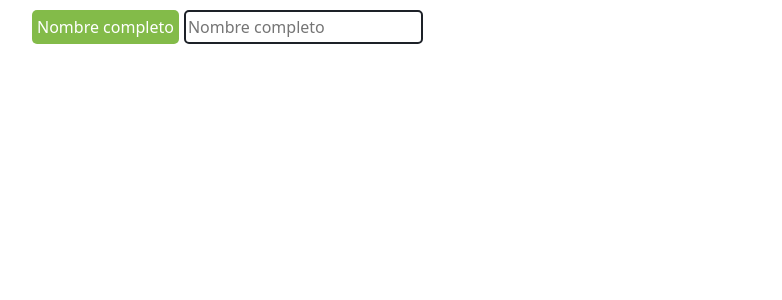
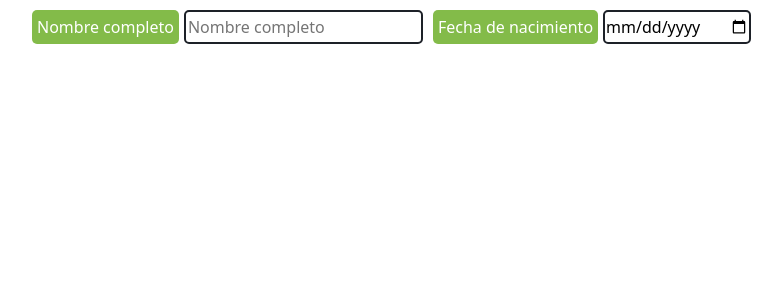
Before and after one commit to Bemazepedaib/-naayari-tours-frontEnd, a Next.js app: page /elements/Companion in a window 1280 px wide. Shown: the top 300 px of the page, without its empty margins (3-785 px from the left). Built offline with nearby package versions, Linux system fonts and the light colour scheme.

Commit message:
added birthdate field at reservations

```diff
--- a/src/pages/elements/Companion.js
+++ b/src/pages/elements/Companion.js
@@ -5,10 +5,12 @@ const CompanionComponent = ({ tipo, funcion }) => {
 
     const [name, setName] = useState("")
     const [cell, setCell] = useState("")
+    const [date, setDate] = useState("")
 
     const onChangeName = (e) => { setName(e.target.value); }
     const onChangeCell = (e) => { setCell(e.target.value); }
-    const onBlur = (e) => { funcion(name, cell, tipo); }
+    const onChangeDate = (e) => { setDate(e.target.value.split("-").reverse().join("/")); }
+    const onBlur = (e) => { funcion(name, cell, date, tipo); }
 
     return (
         <div className={Styles.companion}>
@@ -33,7 +35,18 @@ const CompanionComponent = ({ tipo, funcion }) => {
                     onBlur={onBlur}
                     value={cell}
                 />
-            </div> : <div/>}
+            </div> : <div />}
+            <div className={Styles.grupoCompanion}>
+                <div className={Styles.label}>Fecha de nacimiento</div>
+                <input
+                    className={Styles.input}
+                    type='date'
+                    placeholder='Número de celular'
+                    onChange={onChangeDate}
+                    onBlur={onBlur}
+                    value={date}
+                />
+            </div>
         </div>
     )
 }
--- a/src/pages/elements/FormTripDate.js
+++ b/src/pages/elements/FormTripDate.js
@@ -38,9 +38,9 @@ function FormTripDate({ dates, selectedTrip }) {
                         </select>
                         <button className={Styles.btn} type='submit' onClick={() => {
                             if (!userError){
-                                Router.push({ pathname: '/sites/Reservations', query: { selectedDate, selectedTrip } }, '/sites/Reservations')
+                                Router.push({ pathname: '/sites/Reservations', query: { selectedDate, selectedTrip } })
                             } else {
-                                Router.push({ pathname: '/sites/Login', query: { place: "reservations", selectedDate, selectedTrip } }, '/sites/Login')
+                                Router.push({ pathname: '/sites/Login', query: { place: "reservations", selectedDate, selectedTrip } })
                             }
                         }}> Reservar lugares
                          </button>
--- a/src/pages/elements/ModalReservation.js
+++ b/src/pages/elements/ModalReservation.js
@@ -52,7 +52,7 @@ function ModalReservation({ datosCompanion, datosUsuario, datosPrecio }) {
                 }
             })
             setConfirmMessage(res.data.updateEventUsers)
-            Router.push({ pathname: '/elements/ReservationPayment', query: { anticipo: anticipo } }, '/elements/ReservationPayment')
+            Router.push({ pathname: '/elements/ReservationPayment', query: { anticipo: anticipo } })
         } catch (error) {
             setConfirmMessage(error.message)
         }
@@ -108,6 +108,7 @@ function ModalReservation({ datosCompanion, datosUsuario, datosPrecio }) {
                                     <th> Tipo de acompañante </th>
                                     <th> Nombre de acompañante </th>
                                     <th> Teléfono de acompañante </th>
+                                    <th> Fecha de nacimiento </th>
                                 </tr>
                             </thead>
                             <tbody className={Styles.tableBody}>
@@ -117,6 +118,7 @@ function ModalReservation({ datosCompanion, datosUsuario, datosPrecio }) {
                                             <td>{companion.companionType === "adult" ? "Adulto" : companion.companionType === "child" ? "Niño" : "Bebé"}</td>
                                             <td>{companion.companionName}</td>
                                             <td>{companion.companionCell}</td>
+                                            <td>{companion.companionBirthdate}</td>
                                         </tr>
                                     ))
                                 )) : <div></div>}
--- a/src/pages/sites/Catalogue.js
+++ b/src/pages/sites/Catalogue.js
@@ -19,7 +19,7 @@ function Catalogue({ trip }) {
         Router.push({
             pathname: 'elements/DetailCard',
             query: { name }
-        }, 'elements/DetailCard')
+        })
     }
     { for (let index = 1; index <= trip.tripRating; index++) stars = stars + "⋆"; }
     return (
--- a/src/pages/sites/Login.js
+++ b/src/pages/sites/Login.js
@@ -34,7 +34,7 @@ function Login() {
             if (place) {
                 if (place === "reservations") {
                     setValidLog(true);
-                    Router.push({ pathname: '/sites/Reservations', query: { selectedDate, selectedTrip } }, '/sites/Reservations')
+                    Router.push({ pathname: '/sites/Reservations', query: { selectedDate, selectedTrip } })
                 }
             } else {
                 if (token[0] === "admin") {
```
Also changed, not shown: src/pages/sites/Reservations.js (+5 -5 lines).
